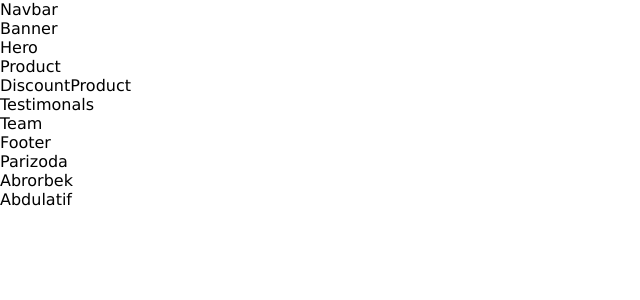
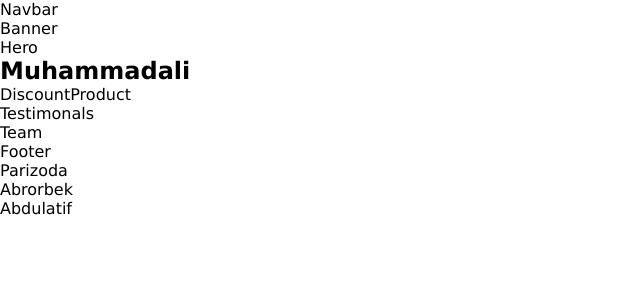
Before and after one commit to Hayotbek-Turgunov/raxmatulla-market, a React (Vite) app: page / in a window 1280 px wide. Shown: the top 300 px of the page, without its empty margins (0-640 px from the left). Built offline with nearby package versions, Linux system fonts and the light colour scheme.

Commit message:
raxmatulla-market

```diff
--- a/src/components/product/Product.jsx
+++ b/src/components/product/Product.jsx
@@ -1,5 +1,7 @@
 const Product = () => {
-  return <div>Product</div>;
+  return <div>
+    <h2>Muhammadali</h2>
+  </div>;
 };
 
 export default Product;
```
